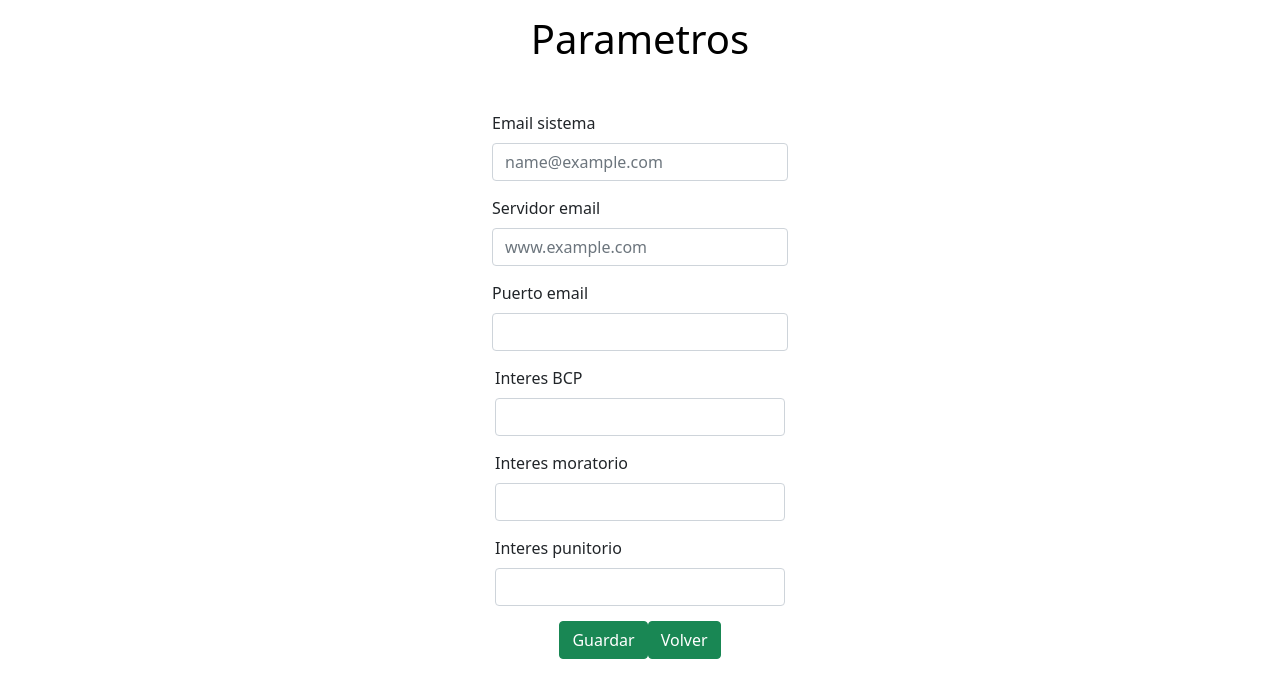
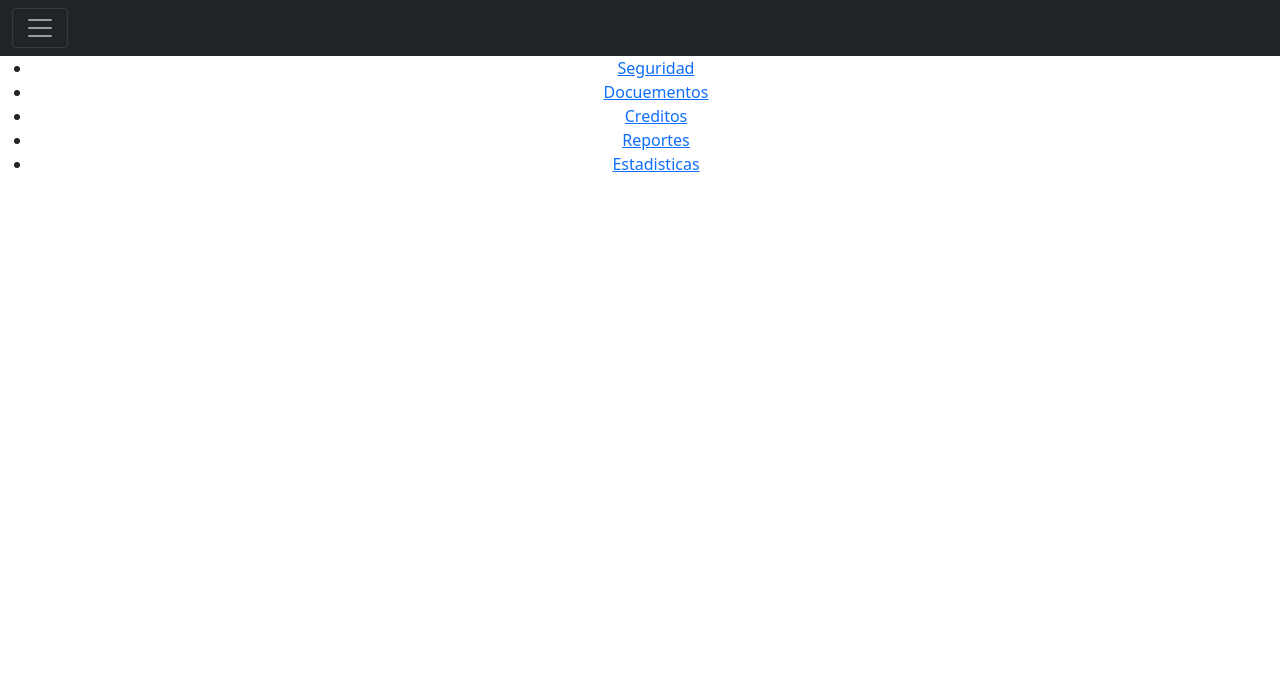
Before and after one commit to AlbertV99/B-VG-front, a React (Create React App) app: page / in a window 1280 px wide. Shown: the top 698 px of the page. Built offline with nearby package versions, Linux system fonts and the light colour scheme.

Commit message:
parametro
creacion de navbar y sidebar
agregar rutas

```diff
--- a/package.json
+++ b/package.json
@@ -7,7 +7,9 @@
     "@testing-library/react": "^13.3.0",
     "@testing-library/user-event": "^13.5.0",
     "react": "^18.2.0",
+    "react-bootstrap-sidebar-menu": "^2.0.3",
     "react-dom": "^18.2.0",
+    "react-router-dom": "^6.3.0",
     "react-scripts": "5.0.1",
     "web-vitals": "^2.1.4",
     "workbox-background-sync": "^6.5.4",
--- a/src/App.js
+++ b/src/App.js
@@ -1,11 +1,18 @@
 import React from 'react';
 import './App.css';
-import Panel from './componentes/Parametro/Panel'
+import {BrowserRouter as Router, Switch, Route} from 'react-router-dom';
+import Panel from './componentes/Parametro/Panel';
+import  Navbar from './componentes/menu/Navbar';
+import Sidebar from './componentes/menu/Sidebar';
+
 
 function App() {
   return (
     <div className="App">
-        <Panel/>
+      <Router>
+        <Navbar/>
+        <Sidebar/>
+      </Router>
     </div>
   );
 }
--- /dev/null
+++ b/src/componentes/menu/Navbar.js
@@ -0,0 +1,33 @@
+import React from "react";
+
+
+
+
+
+const Navbar = () => {
+
+  return (
+    <>
+        <div className="collapse" id="navbarToggleExternalContent">
+            <div className="bg-dark p-4">
+                <h5 className="text-white h4">Collapsed content</h5>
+                <span className="text-muted">Toggleable via the navbar brand.</span>
+            </div>
+        </div>
+        <nav className="navbar navbar-dark bg-dark">
+            <div className="container-fluid">
+                <button className="navbar-toggler" type="button" data-bs-toggle="collapse" data-bs-target="#navbarToggleExternalContent" aria-controls="navbarToggleExternalContent" aria-expanded="false" aria-label="Toggle navigation">
+                    <span className="navbar-toggler-icon"></span>
+                </button>
+            </div>
+        </nav>
+    </>
+
+  )
+}
+
+
+
+
+
+export default Navbar
--- /dev/null
+++ b/src/componentes/menu/Sidebar.js
@@ -0,0 +1,39 @@
+import React from "react";
+import {Link} from "react-router-dom"
+
+const Sidebar = () => {
+
+  return (
+    <>
+        <div className="sidebar ">
+            <ul>
+                <li>
+                    <Link to=""> Seguridad</Link>
+                </li>
+                <li>
+                    <Link to=""> Docuementos</Link>
+                </li>
+                <li>
+                    <Link to=""> Creditos</Link>
+                </li>
+                <li>
+                    <Link to=""> Reportes</Link>
+                </li>
+                <li>
+                    <Link to=""> Estadisticas</Link>
+                </li>
+            </ul>
+            <div className="sidebar-conten">
+
+            </div>
+        </div>
+    </>
+
+  )
+}
+
+
+
+
+
+export default Sidebar
```
Also changed, not shown: 1 other file (tests, documents, lock files or other folders).
